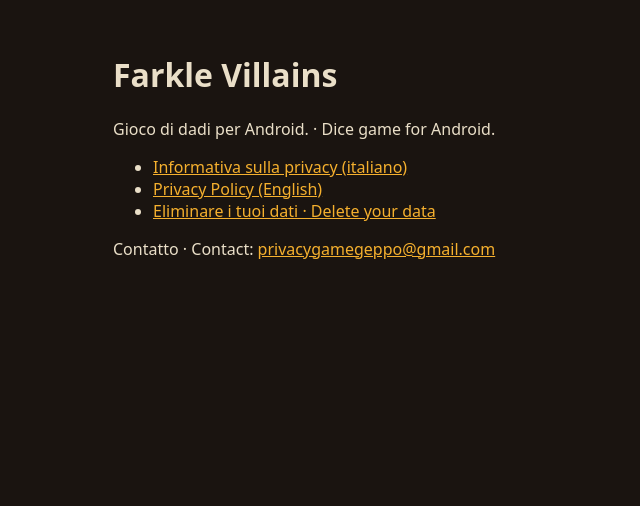
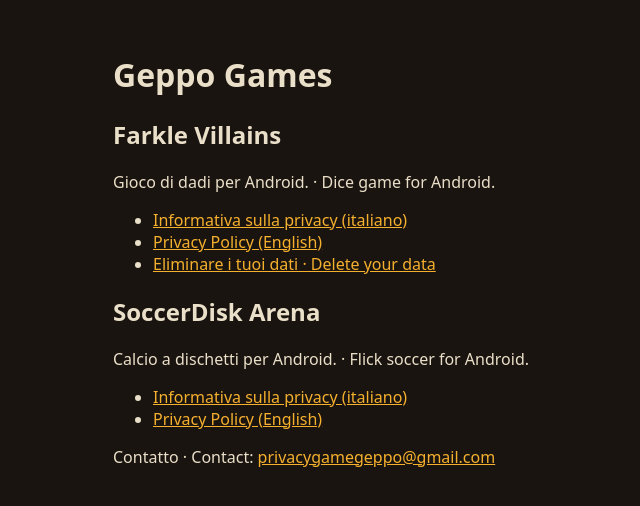
Before and after one commit to Geppo4/Geppo4.github.io, a plain HTML site: page index.html in a window 1280 px wide. Shown: the whole page, without its empty margins (207-847 px from the left). Drawn offline with Linux system fonts and the light colour scheme.

Commit message:
Pagina indice: aggiunto SoccerDisk Arena
Co-Authored-By: Claude Opus 5.5 <noreply@anthropic.com>

```diff
--- a/index.html
+++ b/index.html
@@ -3,12 +3,22 @@
 <title>Geppo Games</title>
 <style>body{font-family:system-ui,sans-serif;background:#1a1410;color:#eadfc8;margin:0}.wrap{max-width:640px;margin:0 auto;padding:32px 16px}a{color:#f5b02e}</style></head>
 <body><div class="wrap">
-<h1>Farkle Villains</h1>
+<h1>Geppo Games</h1>
+
+<h2>Farkle Villains</h2>
 <p>Gioco di dadi per Android. · Dice game for Android.</p>
 <ul>
 <li><a href="https://geppo4.github.io/farkle-villains-legal/privacy-it.html">Informativa sulla privacy (italiano)</a></li>
 <li><a href="https://geppo4.github.io/farkle-villains-legal/privacy.html">Privacy Policy (English)</a></li>
 <li><a href="https://geppo4.github.io/farkle-villains-legal/delete-data.html">Eliminare i tuoi dati · Delete your data</a></li>
 </ul>
+
+<h2>SoccerDisk Arena</h2>
+<p>Calcio a dischetti per Android. · Flick soccer for Android.</p>
+<ul>
+<li><a href="https://geppo4.github.io/soccerdisk-arena/privacy-it.html">Informativa sulla privacy (italiano)</a></li>
+<li><a href="https://geppo4.github.io/soccerdisk-arena/privacy.html">Privacy Policy (English)</a></li>
+</ul>
+
 <p>Contatto · Contact: <a href="mailto:privacygamegeppo@gmail.com">privacygamegeppo@gmail.com</a></p>
 </div></body></html>
```
